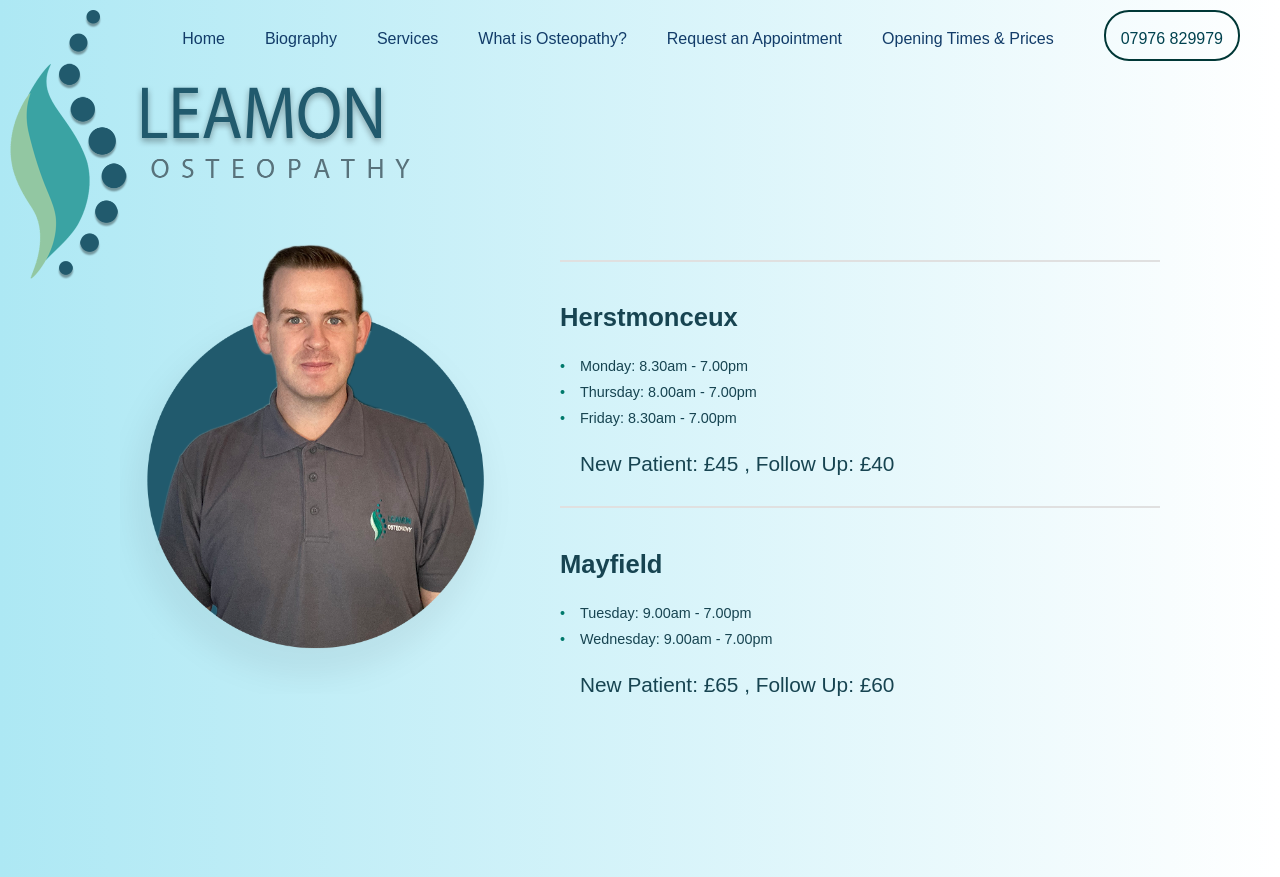
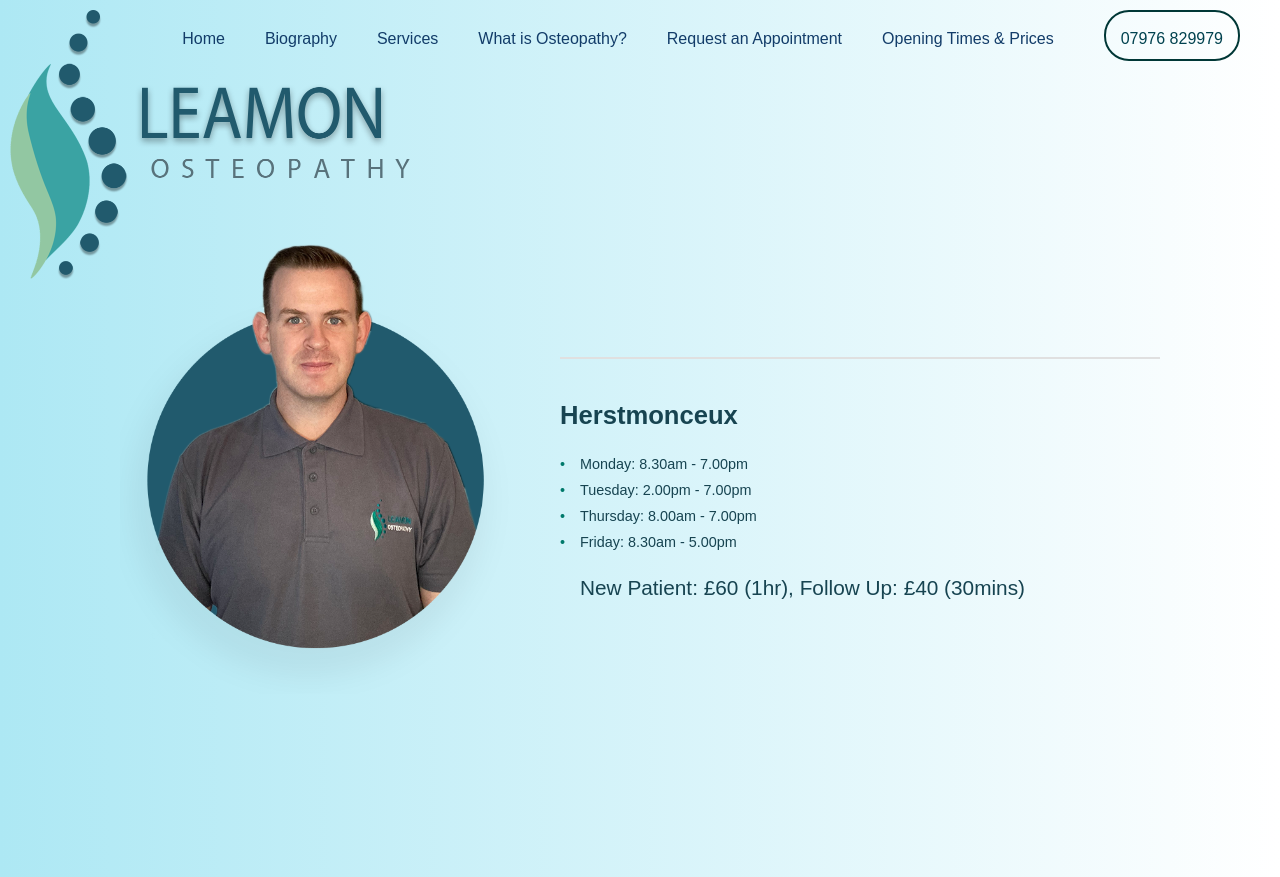
Before and after one commit to MrRumble/LeamonOsteopathy, a React (Create React App) app: page /opening-times in a window 1280 px wide. Built offline with nearby package versions, Linux system fonts and the light colour scheme; a web font is replaced by a local one.

Commit message:
Updated times/prices and mayfield removed

```diff
--- a/src/Pages/HomePage/Home.jsx
+++ b/src/Pages/HomePage/Home.jsx
@@ -25,7 +25,7 @@
 
                     <div className="hero-text">
                         <p>
-                            I'm <strong>Ben Leamon</strong>, the owner of <strong>Leamon Osteopathy</strong>, offering expert Osteopathic treatment and Sports Massage in <strong>Herstmonceux</strong> and <strong>Mayfield</strong>, East Sussex.
+                            I'm <strong>Ben Leamon</strong>, the owner of <strong>Leamon Osteopathy</strong>, offering expert Osteopathic treatment and Sports Massage in <strong>Herstmonceux</strong>, East Sussex.
                         </p>
                     </div>
 
--- a/src/Pages/OpeningTimesPage/OpeningTimes.jsx
+++ b/src/Pages/OpeningTimesPage/OpeningTimes.jsx
@@ -18,27 +18,17 @@
                             className="portrait-container"
                         />
                     </div>
-                        <div className="qualifications">
+                    <div className="qualifications">
                         <h2>Herstmonceux</h2>
-                            <ul className="list">
-                                <li className="listItem">Monday: 8.30am - 7.00pm</li>
-                                <li className="listItem">Thursday: 8.00am - 7.00pm</li>
-                                <li className="listItem">Friday: 8.30am - 7.00pm</li>
-                            </ul>
+                        <ul className="list">
+                            <li className="listItem">Monday: 8.30am - 7.00pm</li>
+                            <li className="listItem">Tuesday: 2.00pm - 7.00pm</li>
+                            <li className="listItem">Thursday: 8.00am - 7.00pm</li>
+                            <li className="listItem">Friday: 8.30am - 5.00pm</li>
+                        </ul>
                         <p>
-                        New Patient: £45 , Follow Up: £40
+                            New Patient: £60 (1hr), Follow Up: £40 (30mins)
                         </p>
-                        <div className="qualifications">
-                            <h2>Mayfield</h2>
-                            <ul className="list">
-                                <li className="listItem">Tuesday: 9.00am - 7.00pm</li>
-                                <li className="listItem">Wednesday: 9.00am - 7.00pm</li>
-                            </ul>
-                            <p>
-                                New Patient: £65 , Follow Up: £60
-                            </p>
-
-                        </div>
                     </div>
                 </div>
             </div>
```
